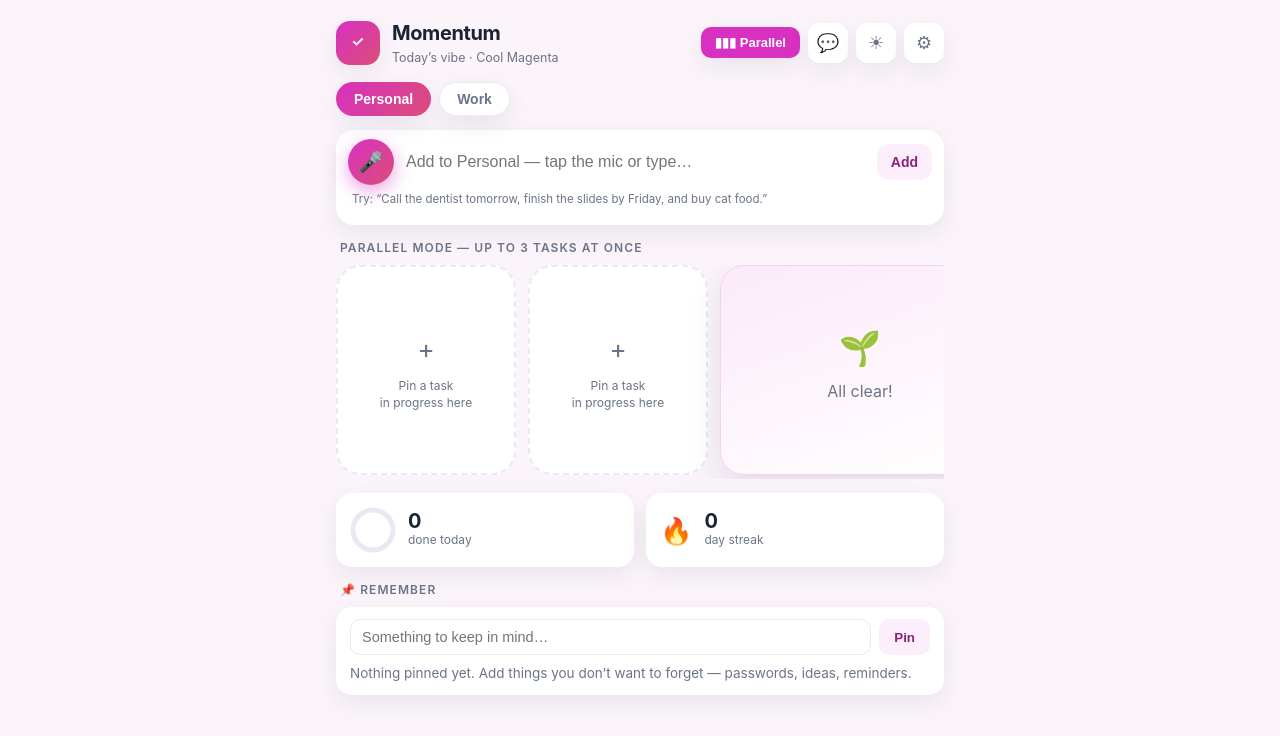
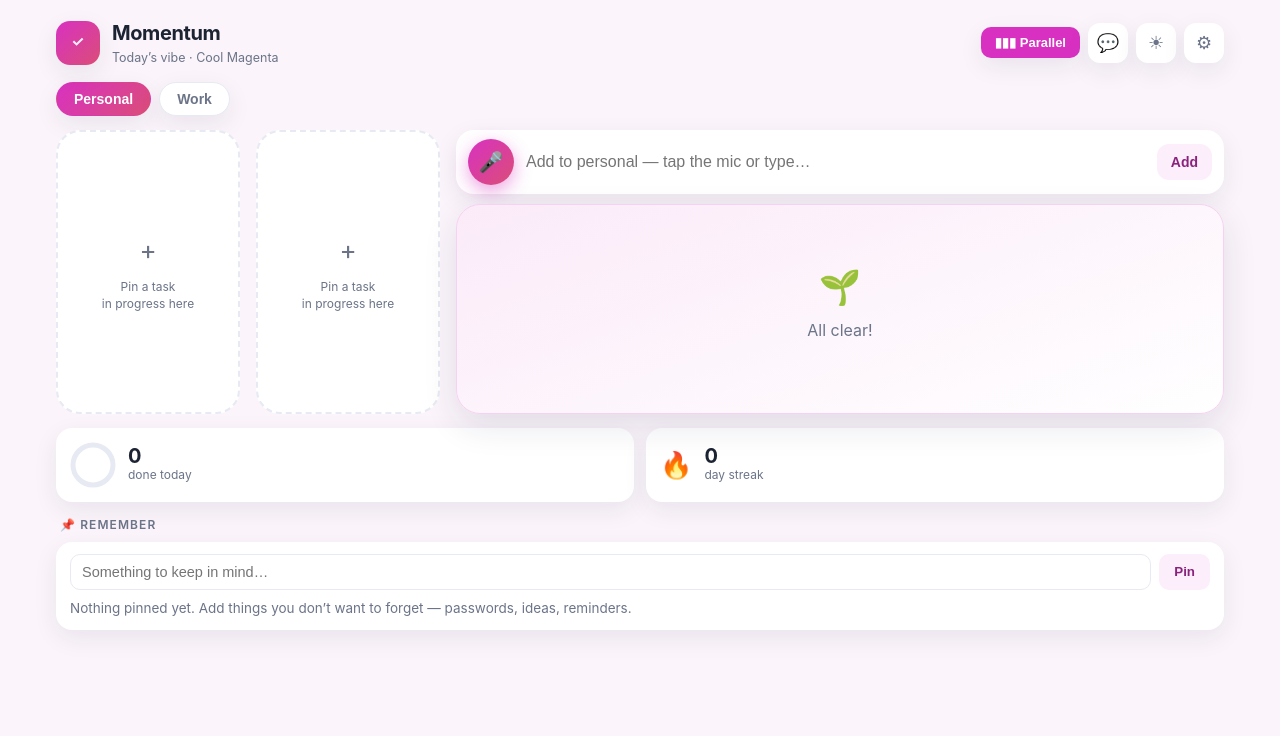
Before and after one commit to baskhooper-hoop/momentum, a plain HTML site: page Index.html in a window 1280 px wide. Both pictures are taken after a click on the button "Show up to 3 active tasks side by side". Drawn offline with Linux system fonts and the light colour scheme.

Commit message:
Add files via upload

```diff
--- a/Index.html
+++ b/Index.html
@@ -17,7 +17,8 @@
     background:var(--bg); color:var(--text); line-height:1.5;
     -webkit-font-smoothing:antialiased;
   }
-  .wrap { max-width:640px; margin:0 auto; padding:18px 16px 120px; }
+  .wrap { max-width:740px; margin:0 auto; padding:18px 16px 120px; }
+  .wrap.parallel-active { max-width:1200px; }
   /* Header */
   header { display:flex; align-items:center; justify-content:space-between; gap:10px; margin-bottom:14px; }
   .brand { display:flex; align-items:center; gap:12px; min-width:0; }
@@ -224,11 +225,14 @@
   .parallel-toggle { border:1px solid var(--line); background:var(--card); color:var(--muted); border-radius:10px; padding:7px 13px; font-size:13px; font-weight:600; cursor:pointer; display:inline-flex; align-items:center; gap:6px; box-shadow:var(--shadow); transition:.1s; }
   .parallel-toggle:hover { color:var(--accent-dark); border-color:var(--accent); }
   .parallel-toggle.on { background:var(--accent); color:#fff; border-color:transparent; }
-  .parallel-row { display:flex; gap:12px; align-items:stretch; overflow-x:auto; padding-bottom:4px; }
-  .parallel-row .now { flex:2 1 0; min-width:280px; position:relative; }
-  .parallel-slot-wrap { flex:1 1 0; min-width:180px; max-width:260px; display:flex; flex-direction:column; }
+  .parallel-row { display:flex; gap:16px; align-items:stretch; width:100%; }
+  .parallel-left-slots { display:flex; gap:16px; flex:1 1 0; min-width:0; }
+  .parallel-slot-wrap { flex:1 1 0; min-width:0; display:flex; flex-direction:column; }
   .parallel-slot-wrap .now { flex:1 1 auto; min-width:0; max-width:none; }
-  .parallel-slot { flex:1 1 auto; background:var(--card); border:2px dashed var(--line); border-radius:24px; display:flex; flex-direction:column; align-items:center; justify-content:center; gap:10px; padding:24px 16px; cursor:pointer; color:var(--muted); font-size:14px; transition:.12s; min-height:160px; }
+  .parallel-anchor-col { flex:2 1 0; min-width:0; display:flex; flex-direction:column; gap:10px; }
+  .parallel-anchor-col .capture { margin-bottom:0; }
+  .parallel-anchor-col .now { flex:1 1 auto; }
+  .parallel-slot { flex:1 1 auto; background:var(--card); border:2px dashed var(--line); border-radius:24px; display:flex; flex-direction:column; align-items:center; justify-content:center; gap:10px; padding:24px 16px; cursor:pointer; color:var(--muted); font-size:14px; transition:.12s; }
   .parallel-slot:hover { border-color:var(--accent); color:var(--accent-dark); background:var(--accent-soft); }
   .parallel-slot .slot-icon { font-size:26px; }
   .parallel-slot .slot-hint { font-size:12px; text-align:center; line-height:1.4; }
@@ -720,15 +724,18 @@
     if(act.length){ html+='<div style="text-align:right;margin:0 2px 4px"><button class="bulk-move" data-bulkmove>&#8644; Move all to '+esc(otherListName(state.activeList))+'</button></div>'; }
 
     if(parallelMode){
-      html+='<div class="section-label">Parallel mode — up to 3 tasks at once</div>';
+      // Clean up slots
       parallelSlots=parallelSlots.map(function(id){
         if(!id) return null;
         var t=find(id); return (t&&!t.done)?id:null;
       });
       var anchorId=focus?focus.id:null;
       parallelSlots=parallelSlots.map(function(id){ return id===anchorId?null:id; });
+
       html+='<div class="parallel-row">';
-      // Left side: two smaller slot cards
+
+      // Left: two equal slot cards, full height
+      html+='<div class="parallel-left-slots">';
       for(var si=0;si<2;si++){
         var slotId=parallelSlots[si];
         var st=slotId?find(slotId):null;
@@ -743,12 +750,23 @@
         }
         html+='</div>';
       }
-      // Right side: the main anchor card, full size, unchanged
+      html+='</div>';
+
+      // Right: add bar on top, anchor card below — same column
+      html+='<div class="parallel-anchor-col">';
+      html+='<div class="capture" style="margin-bottom:0">'
+        +'<div class="cap-row">'
+        +'<button class="mic" id="micBtn2" title="Tap and talk">&#127908;</button>'
+        +'<input class="cap-input" id="capInput2" placeholder="Add to '+esc(state.activeList)+' — tap the mic or type…" autocomplete="off">'
+        +'<button class="send" id="sendBtn2">Add</button>'
+        +'</div></div>';
       if(focus){
         html+=nowCardHTML(focus,true,-1);
       } else {
-        html+='<div class="now"><div class="empty"><div class="big">&#127793;</div>All clear!</div></div>';
+        html+='<div class="now" style="flex:1"><div class="empty"><div class="big">&#127793;</div>All clear!</div></div>';
       }
+      html+='</div>';
+
       html+='</div>';
     } else {
       html+='<div class="section-label">Right now — just this one</div>';
@@ -885,8 +903,14 @@
     var sa=document.getElementById('showAll'); if(sa) sa.onclick=function(){ var w=document.getElementById('allWrap'); w.classList.toggle('hidden'); sa.innerHTML=(w.classList.contains('hidden')?'&#9662; Show':'&#9652; Hide')+' everything else ('+(w.children.length)+')'; };
     // Parallel slot close buttons
     app.querySelectorAll('[data-parclose]').forEach(function(el){ el.onclick=function(e){ e.stopPropagation(); var i=parseInt(el.getAttribute('data-parclose'),10); parallelSlots[i]=null; render(); }; });
-    // Parallel slot pick: open a task picker
+    // Parallel slot pick
     app.querySelectorAll('[data-pickslot]').forEach(function(el){ el.onclick=function(){ openSlotPicker(parseInt(el.getAttribute('data-pickslot'),10)); }; });
+    // Parallel mode duplicate add bar
+    var sb2=document.getElementById('sendBtn2'), ci2=document.getElementById('capInput2');
+    if(sb2) sb2.onclick=function(){ var v=ci2.value.trim(); if(v) submitCapture(v); };
+    if(ci2) ci2.onkeydown=function(e){ if(e.key==='Enter'){ var v=ci2.value.trim(); if(v) submitCapture(v); } };
+    var mb2=document.getElementById('micBtn2');
+    if(mb2) mb2.onclick=function(){ capInput.focus(); micBtn.click(); };
   }
 
   /* ---------- Slot picker overlay ---------- */
@@ -1300,6 +1324,8 @@
     parallelMode=!parallelMode;
     if(!parallelMode){ parallelSlots=[null,null]; }
     this.classList.toggle('on', parallelMode);
+    document.querySelector('.wrap').classList.toggle('parallel-active', parallelMode);
+    document.querySelector('.capture').style.display = parallelMode ? 'none' : '';
     this.title=parallelMode?'Back to single focus view':'Show up to 3 tasks side by side';
     render();
   };
```
